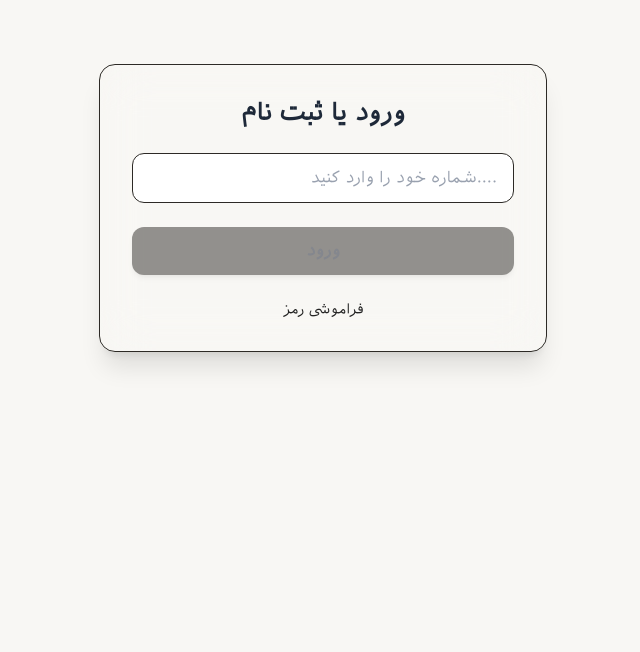
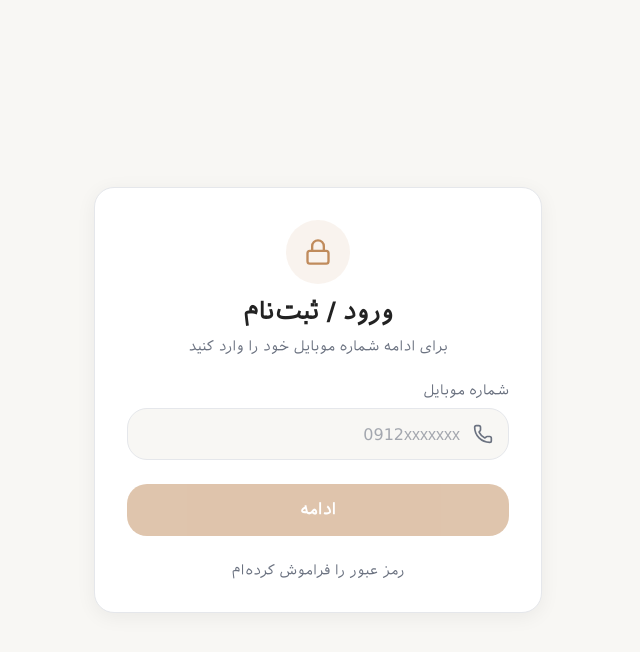
Before and after one commit to aylmoonrah84-oss/ecomerce, a React (Vite) app: page /auth in a window 1280 px wide. Shown: the top 652 px of the page, without its empty margins (403-1043 px from the left). Built offline with nearby package versions, Linux system fonts and the light colour scheme.

Commit message:
complete the style
add style to first step of login

```diff
--- a/src/Pages/Auth/FirstStep/index.jsx
+++ b/src/Pages/Auth/FirstStep/index.jsx
@@ -1,11 +1,18 @@
-import React, { useState } from 'react'
-import fetchData from '../../../Utils/fetchData'
-import notify from '../../../Utils/notify';
+import React, { useState } from "react";
+import fetchData from "../../../Utils/fetchData";
+import notify from "../../../Utils/notify";
+import { Phone, Lock } from "lucide-react";
 
-export default function FirstStep({ phoneNumber, changePhone, changePage }) {
+export default function FirstStep({
+  phoneNumber,
+  changePhone,
+  changePage,
+}) {
   const [loading, setLoading] = useState(false);
+
   const handleSubmit = async (e) => {
     e.preventDefault();
+
     setLoading(true);
 
     const result = await fetchData("auth", {
@@ -13,7 +20,7 @@ export default function FirstStep({ phoneNumber, changePhone, changePage }) {
       headers: {
         "Content-type": "application/json",
       },
-      body: JSON.stringify({phoneNumber}),
+      body: JSON.stringify({ phoneNumber }),
     });
 
     notify(result.success ? "success" : "error", result.message);
@@ -24,81 +31,122 @@ export default function FirstStep({ phoneNumber, changePhone, changePage }) {
 
     setLoading(false);
   };
+
   return (
-
+    <div className="min-h-screen flex items-center justify-center px-4 bg-bg-primary">
       <form
         onSubmit={handleSubmit}
         className="
-    font-sans text-right w-full max-w-md mx-auto mt-16 p-8 rounded-2xl
-    backdrop-blur-xl
-    bg-bg
-    border border-primary
-    shadow-xl
+          w-full max-w-md
+          bg-bg-secondary
+          border border-border
+          shadow-soft
+          rounded-card
+          p-6 sm:p-8
           flex flex-col gap-6
-    transition-all duration-300
-    dark:bg-gray-800/70 dark:border-gray-700
         "
       >
-      <h2
+        {/* Header */}
+        <div className="flex flex-col items-center gap-3">
+          <div
             className="
-      text-2xl font-bold text-center
-      text-gray-800 dark:text-white
+              w-16 h-16
+              rounded-full
+              bg-accent/10
+              flex items-center justify-center
             "
           >
-        ورود یا ثبت نام
+            <Lock className="text-accent w-7 h-7" />
+          </div>
+
+          <div className="text-center">
+            <h2 className="text-2xl font-bold text-text-primary">
+              ورود / ثبت‌نام
             </h2>
 
+            <p className="text-sm text-text-secondary mt-2">
+              برای ادامه شماره موبایل خود را وارد کنید
+            </p>
+          </div>
+        </div>
+
+        {/* Input */}
+        <div className="flex flex-col gap-2">
+          <label className="text-sm text-text-secondary">
+            شماره موبایل
+          </label>
+
+          <div className="relative">
             <input
               type="text"
-        placeholder="....شماره خود را وارد کنید"
+              placeholder="0912xxxxxxx"
               value={phoneNumber}
               onChange={(e) => changePhone(e.target.value)}
               className="
-      w-full px-4 py-3 rounded-xl
-      bg-white
-      border border-[var(--color-primary)]
-      text-gray-800
-      placeholder-gray-400
-      focus:border-[var(--color-secondary)]
-      focus:ring-2 focus:ring-[var(--color-secondary)]
+                w-full
+                h-13
+                rounded-card
+                border border-border
+                bg-bg-primary
+                pr-12 pl-4
+                text-text-primary
+                placeholder:text-text-secondary/60
                 outline-none
-      transition-all duration-300
-      dark:bg-gray-900/60 dark:border-gray-600 dark:text-white
+                transition-all
+                focus:border-accent
+                focus:ring-2
+                focus:ring-accent/20
               "
             />
 
+            <Phone
+              className="
+                absolute
+                right-4
+                top-1/2
+                -translate-y-1/2
+                w-5 h-5
+                text-text-secondary
+              "
+            />
+          </div>
+        </div>
+
+        {/* Button */}
         <button
           disabled={loading || !phoneNumber}
           type="submit"
           className="
-      w-full py-3 rounded-xl
+            h-13
+            rounded-card
+            bg-accent
+            hover:bg-accent-hover
+            text-white
             font-semibold
-      text-gray-900
-      bg-[var(--color-primary)]
-      hover:bg-[var(--color-third)]
-      transition-all duration-300
-      shadow-md hover:shadow-lg
+            transition-all
             active:scale-[0.98]
-      disabled:opacity-50 disabled:cursor-not-allowed
-      dark:text-gray-900
+            disabled:opacity-50
+            disabled:cursor-not-allowed
           "
         >
-        ورود
+          {loading ? "در حال بررسی..." : "ادامه"}
         </button>
 
-      <span
+        {/* Forget Password */}
+        <button
+          type="button"
           onClick={() => changePage("forget")}
           className="
-      text-sm text-center cursor-pointer
-      text-[var(--color-secondary)]
-      hover:text-[var(--color-third)]
-      transition
+            text-sm
+            text-text-secondary
+            hover:text-accent
+            transition-all
+            mx-auto
           "
         >
-        فراموشی رمز
-      </span>
+          رمز عبور را فراموش کرده‌ام
+        </button>
       </form>
+    </div>
   );
-
-
 }
```
Lines whose indentation alone changed are shown as unchanged.
